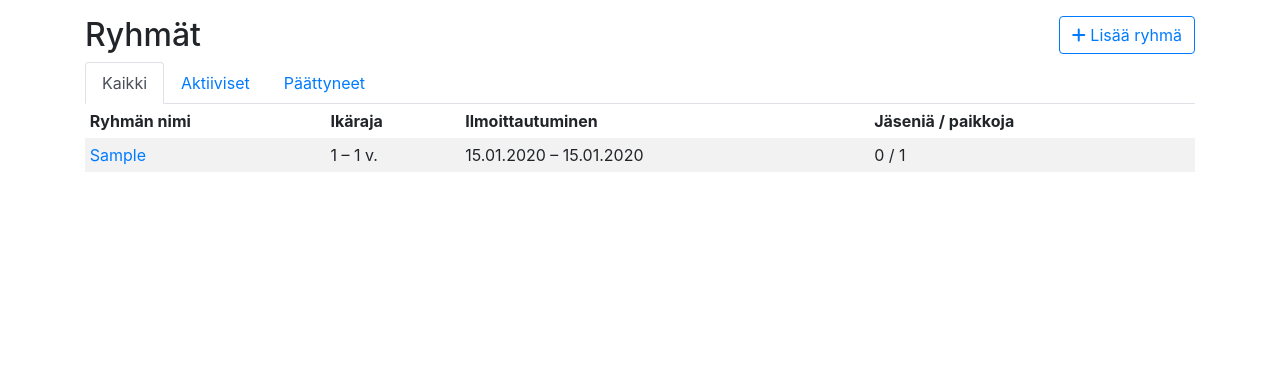
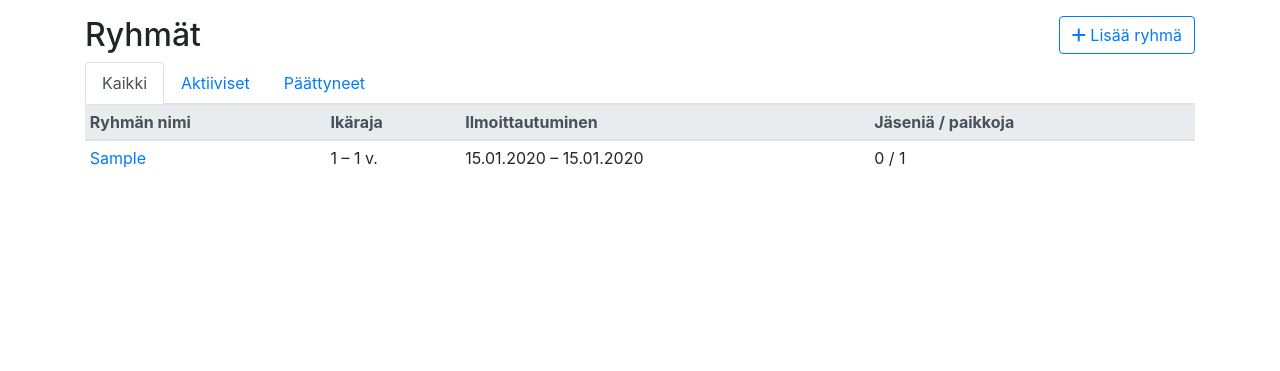
Before and after one commit to artoh/paikalla, a Flask app: page /ryhmat/ in a window 1280 px wide. Shown: the part 56-427 px from the top of the page. Run offline with Flask 2, Linux system fonts and the light colour scheme; tables that the repository leaves empty hold one stand-in row (values such as "Sample post"); parts of the project's set-up code (start-up, migrations or seed data) failed here and were passed over; some libraries are stand-ins or nearby versions.

Commit message:
Taulukoiden tyyli suodatukseen sopivaksi

```diff
--- a/application/templates/jasenet/lista.html
+++ b/application/templates/jasenet/lista.html
@@ -40,8 +40,8 @@
 
 <input type="text" placeholder="Etsi nimellä" class="form-control" id="suodatus"></input>
 
-<table class="table table-borderless table-sm table-striped">
-  <thead>
+<table class="table table-sm">
+  <thead class="thead-dark">
     <tr>
       <td>Sukunimi</td>
       <td>Etunimi</td>
--- a/application/templates/ryhmat/lista.html
+++ b/application/templates/ryhmat/lista.html
@@ -38,8 +38,8 @@
   </li>
 </ul>
 
-<table class="table table-sm table-borderless table-striped">
-  <thead>
+<table class="table table-sm">
+  <thead class="thead-light">
     <tr>
       <th>Ryhmän nimi</th>
       <th>Ikäraja</th>
```
